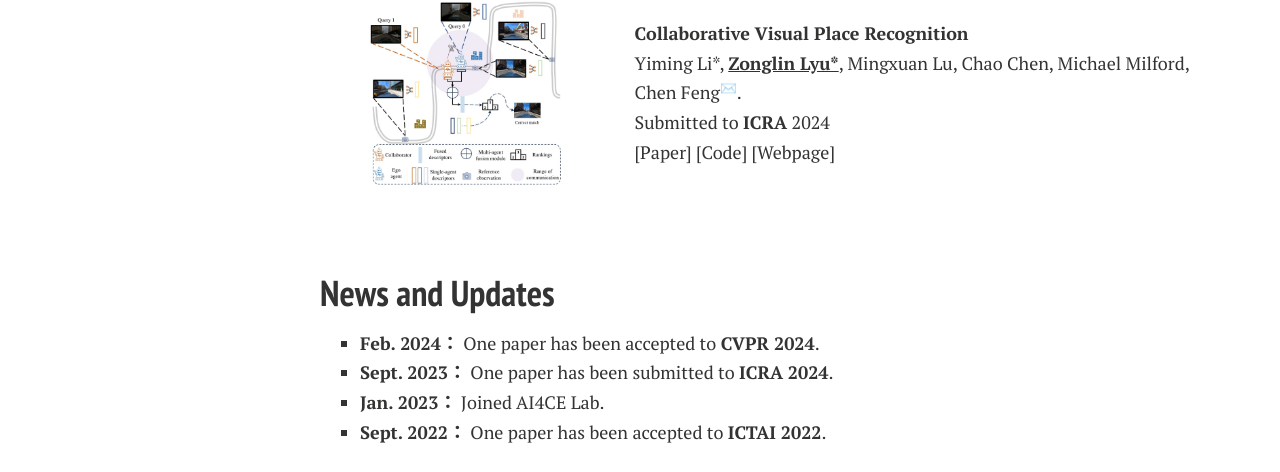
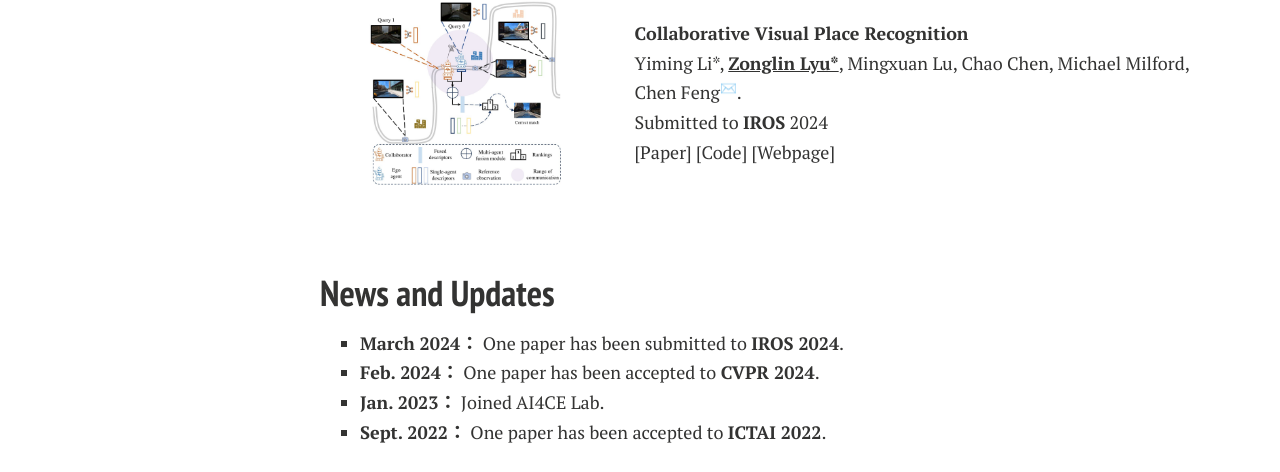
Before and after one commit to ZonglinL/ZonglinL.github.io, a Jekyll site: the page built from index.md, in a window 1280 px wide. Shown: the part 1047-1519 px from the top of the page. Built offline with Jekyll 4.4.1, drawn with Linux system fonts in a browser that asks for light colours; nearby versions of some CDN libraries; comment, search, counter and statistics services are not loaded; a style sheet for code colours, icons or effects is not loaded; our own code applies the rules of GitHub Pages for plain Markdown files.

Commit message:
Update index.md

```diff
--- a/index.md
+++ b/index.md
@@ -49,7 +49,7 @@ I am always happy to chat about research (and also non-research stuffs such as e
           <br>
           Yiming Li*, <strong><u>Zonglin Lyu*</u></strong>, Mingxuan Lu, Chao Chen, Michael Milford, Chen Feng<sup>✉️</sup>.
           <br>
-          Submitted to <strong>ICRA</strong> 2024
+          Submitted to <strong>IROS</strong> 2024
           <br>
           <a href="https://arxiv.org/abs/2310.05541" class="custom-link—paper">[Paper]</a>
           <a href="https://github.com/ai4ce/CoVPR" class="custom-link—code">[Code]</a>
@@ -63,8 +63,8 @@ I am always happy to chat about research (and also non-research stuffs such as e
 <br>
 
 ## News and Updates
+- **March 2024：** One paper has been submitted to **IROS 2024**.
 - **Feb. 2024：** One paper has been accepted to **CVPR 2024**.
-- **Sept. 2023：** One paper has been submitted to **ICRA 2024**.
 - **Jan. 2023：** Joined AI4CE Lab.
 - **Sept. 2022：** One paper has been accepted to **ICTAI 2022**.
 
```
